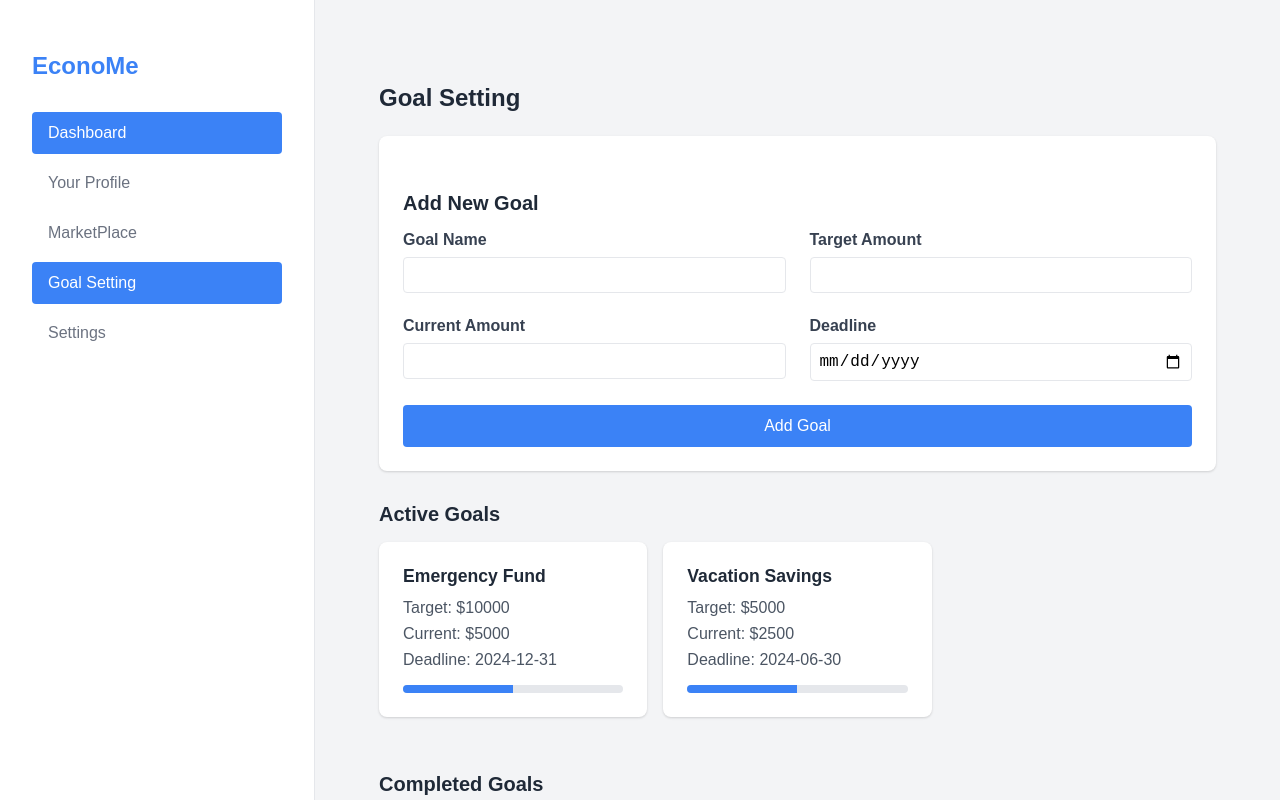
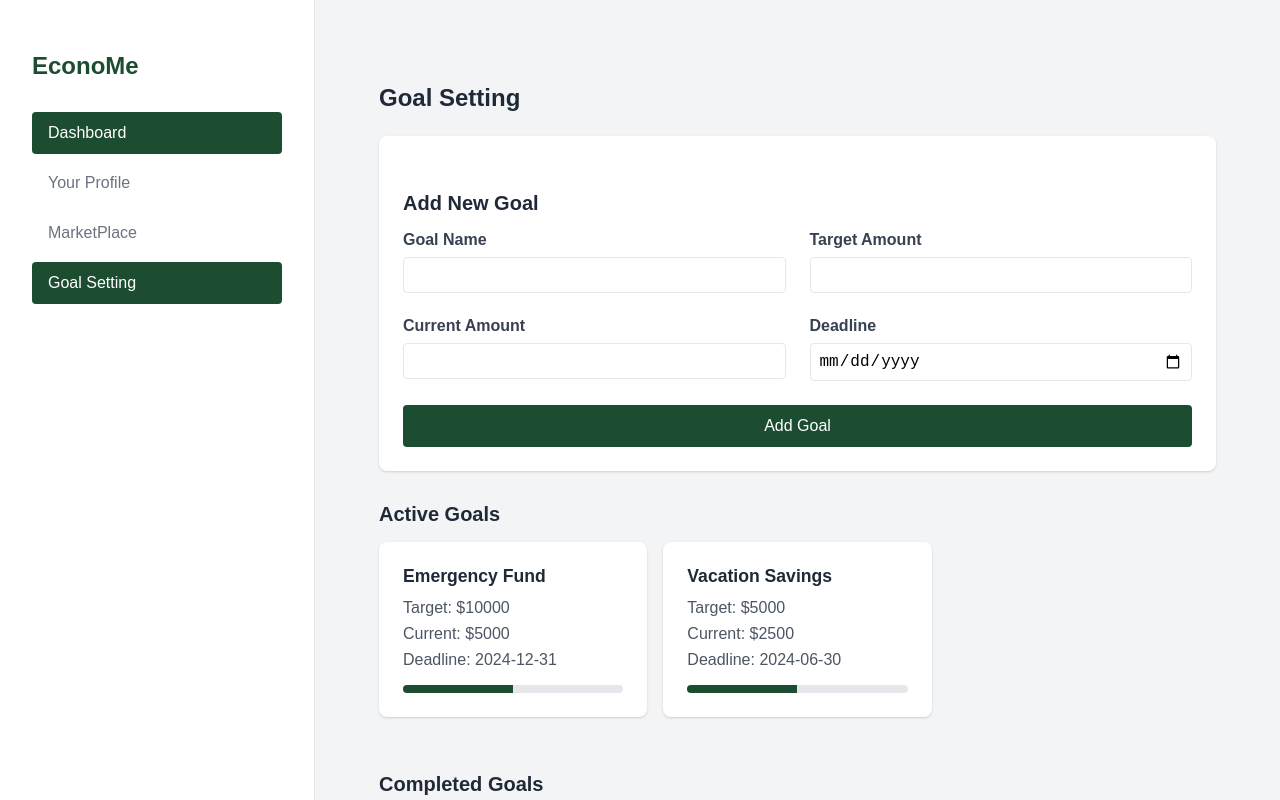
Before and after one commit to nayalafifi/economeReact, a React (Create React App) app: page /dashboard/goalSetting in a window 1280 px wide. Shown: the top 800 px of the page. Built offline with nearby package versions, Linux system fonts and the light colour scheme; no server answers.

Commit message:
unifying colors

```diff
--- a/src/GoalSetting.css
+++ b/src/GoalSetting.css
@@ -52,7 +52,7 @@
 
 .form-group input:focus {
   outline: none;
-  border-color: #3b82f6;
+  border-color: #1c4d30;
   box-shadow: 0 0 0 3px rgba(59, 130, 246, 0.1);
 }
 
@@ -71,13 +71,13 @@
 }
 
 .btn-primary {
-  background-color: #3b82f6;
+  background-color: #1c4d30;
   color: white;
   grid-column: span 2;
 }
 
 .btn-primary:hover {
-  background-color: #2563eb;
+  background-color: #1c4d30;
 }
 
 .goal-list {
@@ -116,7 +116,7 @@
 
 .progress {
   height: 100%;
-  background-color: #3b82f6;
+  background-color: #1c4d30;
   transition: width 0.3s ease;
 }
 
--- a/src/Marketplace.css
+++ b/src/Marketplace.css
@@ -67,7 +67,7 @@
   }
 
   .see-more-btn {
-    background-color: #007bff;
+    background-color: #1c4d30;
     color: white;
     padding: 10px 20px;
     border: none;
@@ -77,7 +77,7 @@
   }
 
   .see-more-btn:hover {
-    background-color: #0056b3;
+    background-color: #1c4d30;
   }
 
   .footer {
--- a/src/Profile.css
+++ b/src/Profile.css
@@ -8,7 +8,7 @@
 
   .profile-container h2 {
     font-size: 1.8rem;
-    color: #264653;
+    color: #1c4d30;
     margin-bottom: 1rem;
     border-bottom: 2px solid #e9ecef;
     padding-bottom: 0.5rem;
@@ -28,7 +28,7 @@
   }
 
   .profile-info h3, .finance-stats h3 {
-    color: #2a9d8f;
+    color: #1c4d30;
     font-size: 1.3rem;
     margin-bottom: 0.5rem;
   }
@@ -55,7 +55,7 @@
   }
 
   .recent-activity h3 {
-    color: #2a9d8f;
+    color: #1c4d30;
     font-size: 1.3rem;
     margin-bottom: 1rem;
   }
--- a/src/dashboard.css
+++ b/src/dashboard.css
@@ -25,7 +25,7 @@ body {
   font-size: 1.5rem;
   font-weight: bold;
   margin-bottom: 2rem;
-  color: #3b82f6;
+  color: #1c4d30;
 }
 
 .nav ul {
@@ -36,7 +36,7 @@ body {
 .nav-link {
   display: block;
   padding: 0.75rem 1rem;
-  color: #6b7280;
+  color: #1c4d30;
   text-decoration: none;
   border-radius: 0.25rem;
   margin-bottom: 0.5rem;
@@ -44,7 +44,7 @@ body {
 }
 
 .nav-link:hover, .nav-link.active {
-  background-color: #3b82f6;
+  background-color: #1c4d30;
   color: white;
 }
 
@@ -77,17 +77,17 @@ body {
 }
 
 .btn-primary {
-  background-color: #3b82f6;
+  background-color: #1c4d30;
   color: white;
 }
 
 .btn-primary:hover {
-  background-color: #2563eb;
+  background-color: #257b47;
 }
 
 .btn-link {
   background-color: transparent;
-  color: #3b82f6;
+  color: #1c4d30;
 }
 
 .btn-link:hover {
@@ -125,7 +125,7 @@ body {
 .percentage {
   font-size: 2.5rem;
   font-weight: bold;
-  color: #3b82f6;
+  color: #1c4d30;
 }
 
 /* Chart Placeholder */
--- a/src/landing.css
+++ b/src/landing.css
@@ -16,7 +16,7 @@
     left: 2rem;
     font-size: 1.75rem;
     font-weight: bold;
-    color: #3b82f6;
+    color: #1c4d30;
   }
 
   /* Content styling */
@@ -40,7 +40,7 @@
   }
 
   .highlight {
-    color: #3b82f6;
+    color: #3b8b5b;
   }
 
   .text-content p {
@@ -52,7 +52,7 @@
 
   /* Get Started Button styling */
   .get-started-button {
-    background-color: #3b82f6;
+    background-color: #000000;
     color: #fff;
     padding: 0.75rem 2rem;
     font-size: 1rem;
@@ -64,11 +64,11 @@
   }
 
   .get-started-button:hover {
-    background-color: #2563eb;
+    background-color: #3b8b5b;
     transform: translateY(-2px);
   }
 
   .get-started-button:active {
-    background-color: #1d4ed8;
+    background-color: #3b8b5b;
     transform: translateY(0);
   }
--- a/src/landing.js
+++ b/src/landing.js
@@ -1,6 +1,7 @@
 import React from 'react';
 import './landing.css';
 import { useNavigate } from 'react-router-dom';
+
 
 function Landing() {
   const navigate = useNavigate();
--- a/src/sidebar.css
+++ b/src/sidebar.css
@@ -27,7 +27,7 @@ body {
     font-size: 1.5rem;
     font-weight: bold;
     margin-bottom: 2rem;
-    color: #3b82f6;
+    color: #1c4d30;
   }
 
   .nav ul {
@@ -47,6 +47,6 @@ body {
 
   .nav-link:hover,
   .nav-link.active {
-    background-color: #3b82f6;
+    background-color: #1c4d30;
     color: white;
   }
--- a/src/sidebar.js
+++ b/src/sidebar.js
@@ -40,14 +40,6 @@ const Sidebar = () => {
               Goal Setting
             </NavLink>
           </li>
-          <li>
-            <NavLink
-              to="/dashboard/settings"
-              className={({ isActive }) => `nav-link ${isActive ? 'active' : ''}`}
-            >
-              Settings
-            </NavLink>
-          </li>
         </ul>
       </nav>
     </aside>
```
